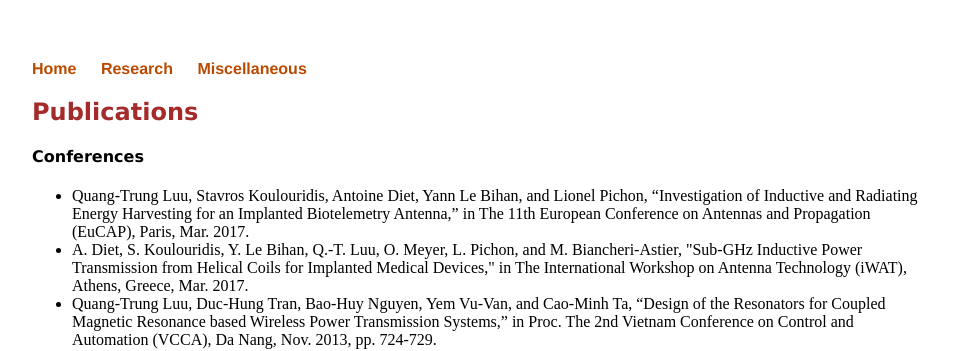
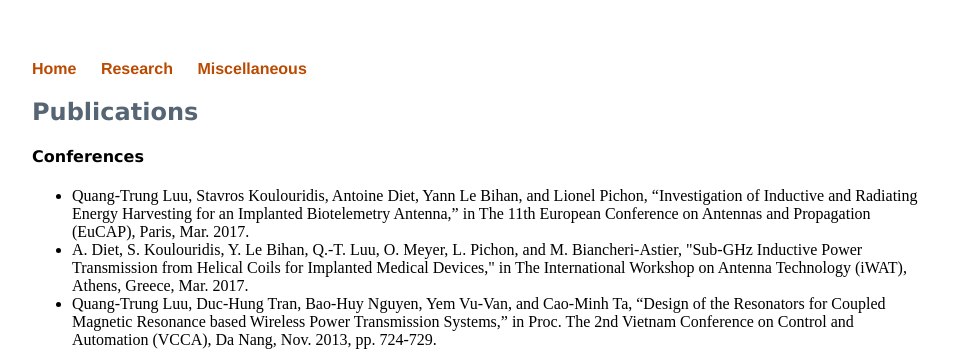
Before and after one commit to luuquangtrung/luuquangtrung.github.io_v1, a Jekyll site: the page built from research/index.html, in a window 1280 px wide. Shown: the top 351 px of the page, without its empty margins (160-1119 px from the left). Built offline with Jekyll 4.4.1, drawn with Linux system fonts in a browser that asks for light colours.

Commit message:
Update index.html

```diff
--- a/research/index.html
+++ b/research/index.html
@@ -3,7 +3,7 @@ layout: default
 title: Research
 ---
 <div>
-<h2 style="font-family:verdana; color:brown">Publications</h2>
+<h2 style="font-family:verdana; color:#566573">Publications</h2>
 </div>
 
 <!-- <div>&nbsp;</div> -->
```
